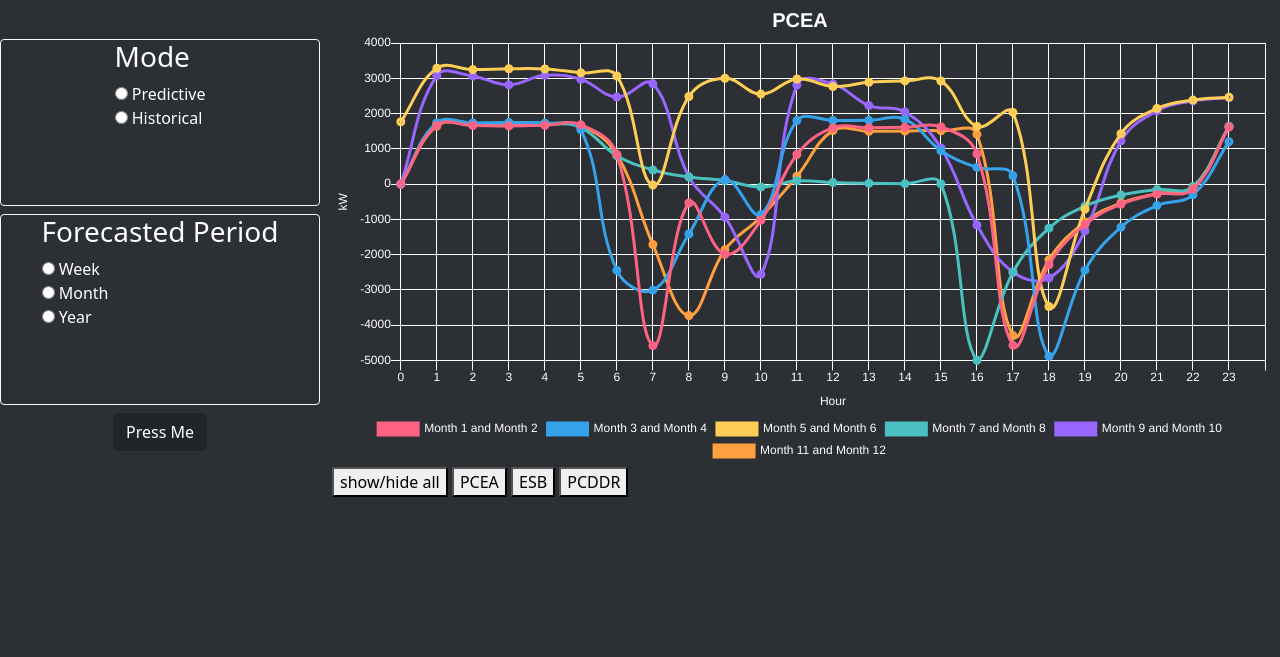
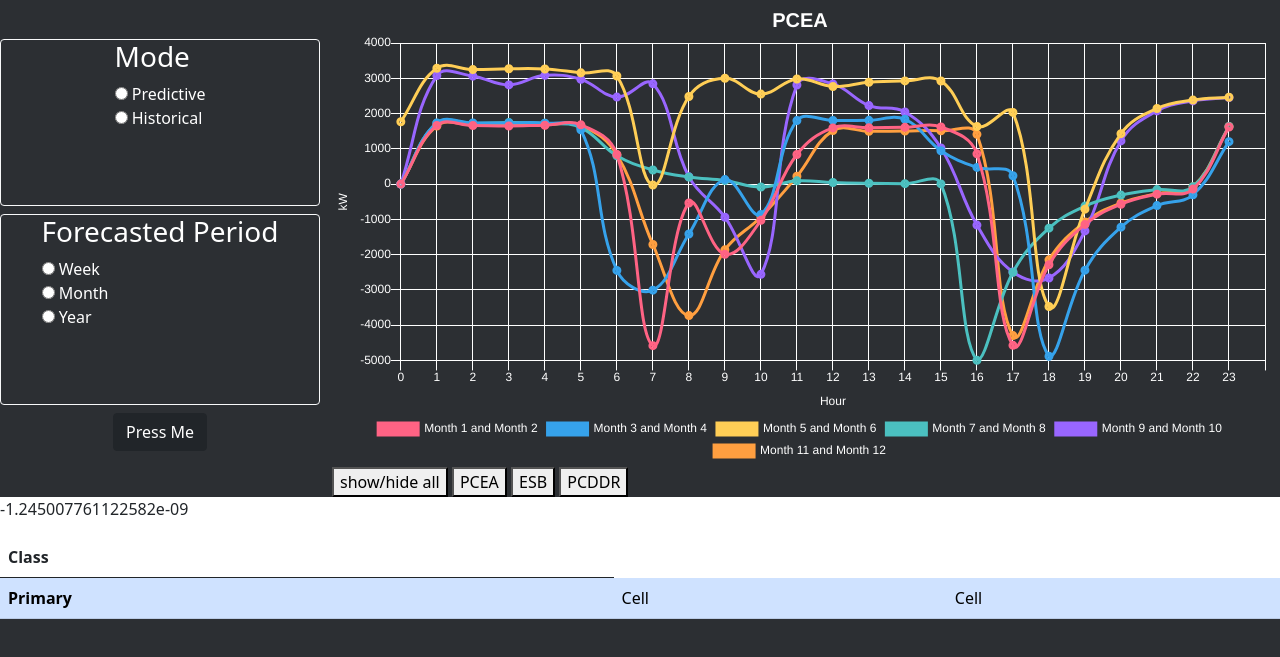
Before and after one commit to kevinxieee/Capstone, a plain HTML site: page index.html in a window 1280 px wide. Shown: the part 89-746 px from the top of the page. Drawn offline with nearby package versions, Linux system fonts and the light colour scheme.

Commit message:
added tables.js

```diff
--- a/index.html
+++ b/index.html
@@ -57,7 +57,24 @@
             </div>
         </div>
     </div>
-
+    <div>
+        <p id="demo"></p>
+        <table class="table">
+            <thead>
+                <tr>
+                    <th scope="col">Class</th>
+                </tr>
+            </thead>
+            <tbody>
+                <tr class="table-primary">
+                    <th scope="row">Primary</th>
+                    <td>Cell</td>
+                    <td>Cell</td>
+                  </tr>
+            </tbody>
+        </table>
+        <script src="tables.js"></script>
+    </div>
     <script src="https://cdn.jsdelivr.net/npm/bootstrap@5.0.0-beta2/dist/js/bootstrap.bundle.min.js" integrity="sha384-b5kHyXgcpbZJO/tY9Ul7kGkf1S0CWuKcCD38l8YkeH8z8QjE0GmW1gYU5S9FOnJ0" crossorigin="anonymous"></script>
 </body>
 </html>
--- /dev/null
+++ b/tables.js
@@ -0,0 +1,6 @@
+async function getTable(){
+    data = await getData();
+    document.getElementById("demo").innerHTML = data.pcea[0][0];
+}
+
+getTable();
```
